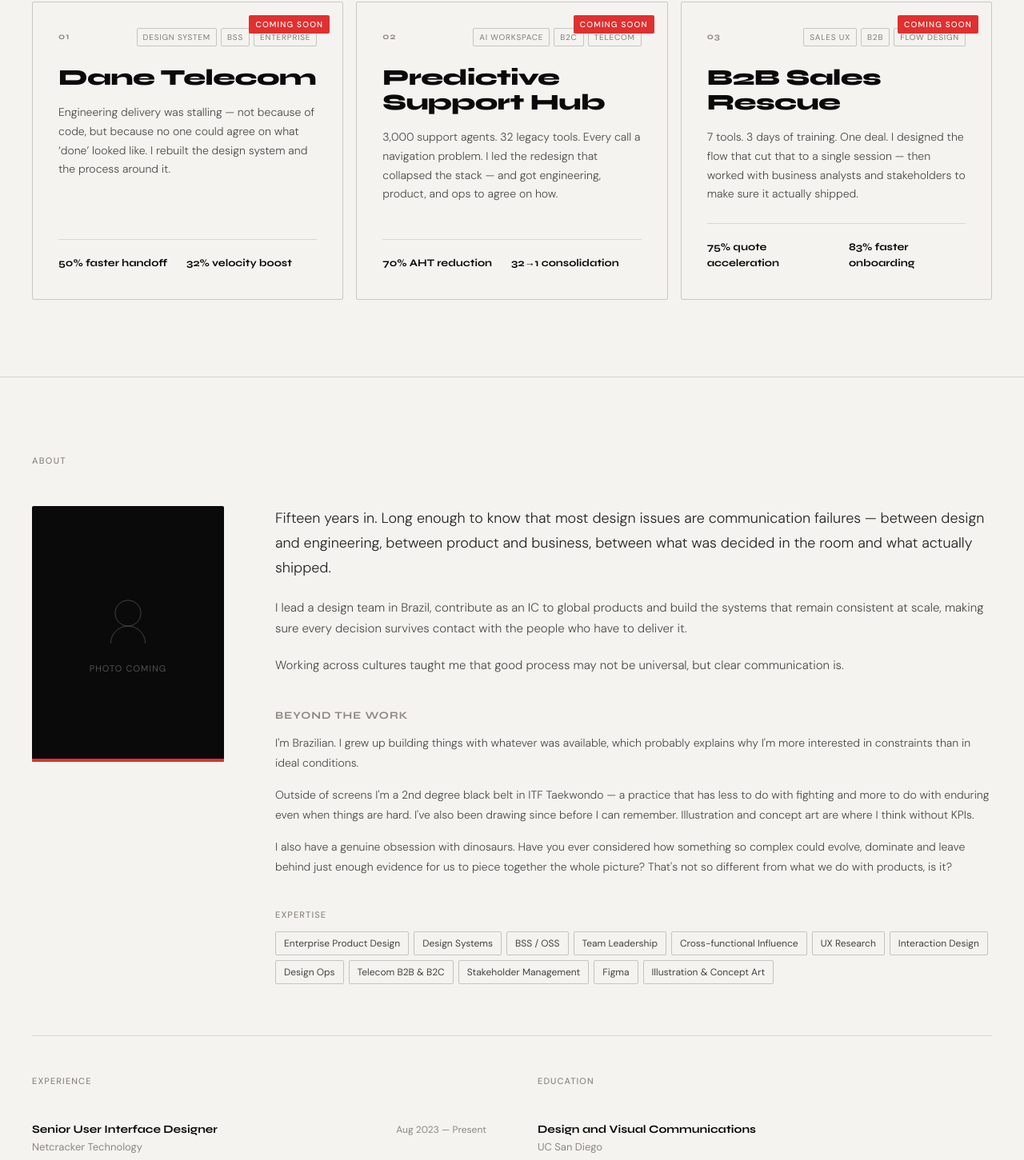
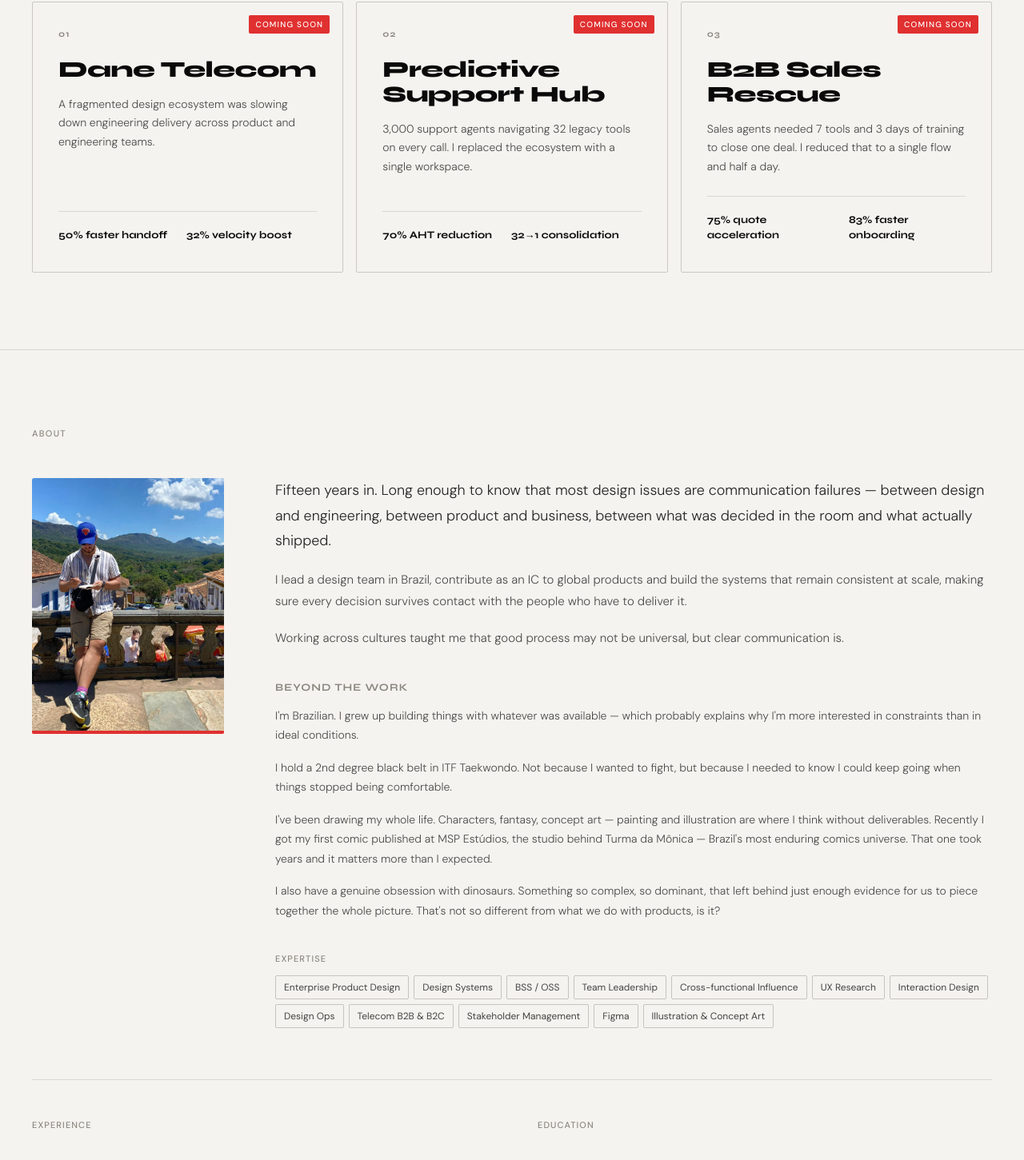
Before and after one commit to cruz-felipe/ux-portfolio, a Next.js app: page / in a window 1280 px wide. Shown: the part 1143-2594 px from the top of the page at 80% size. Built offline with nearby package versions, Linux system fonts and the light colour scheme.

Commit message:
Add files via upload

```diff
--- a/components/About.tsx
+++ b/components/About.tsx
@@ -17,12 +17,7 @@
 ];
 
 const EXPERIENCE = [
-  {
-    role: "Senior User Interface Designer",
-    company: "Netcracker Technology",
-    period: "Aug 2023 — Present",
-    note: "Leading the Brazil design team on global enterprise products. Design system governance, complex workflow design and cross-functional alignment with product and engineering across time zones.",
-  },
+
   {
     role: "UX Mentor",
     company: "CareerFoundry",
@@ -36,10 +31,16 @@
     note: "UX strategy and interaction design for enterprise clients across industries. Design systems, usability evaluations, and alignment between design, product and engineering teams.",
   },
   {
-    role: "Group Leader → UX/UI Designer",
+    role: "Senior UI Designer → Group Leader",
+    company: "Netcracker Technology",
+    period: "Aug 2023 — Present",
+    note: "Joined as Senior UI Designer. Took on Group Leader responsibilities for the Brazil design team — cross-functional alignment, design system governance, and IC work on global OSS/BSS products.",
+  },
+  {
+    role: "UX/UI Designer → Group Leader",
     company: "Netcracker Technology",
     period: "Dec 2018 — Jul 2022",
-    note: "Started as UX/UI Designer, promoted to Group Leader. Full-cycle product design on OSS/BSS telecom platforms.",
+    note: "Started as UX/UI Designer, promoted to Group Leader. Full-cycle product design on OSS/BSS telecom platforms across multiple countries.",
   },
   {
     role: "Freelance Penciler",
@@ -115,30 +116,22 @@
           <div style={{
             width: "100%",
             maxWidth: "300px",
-            aspectRatio: "3/4",
-            background: "var(--ink)",
+            position: "relative",
             borderRadius: "2px",
-            display: "flex",
-            alignItems: "center",
-            justifyContent: "center",
-            flexDirection: "column",
-            gap: "1rem",
-            position: "relative",
             overflow: "hidden",
           }}>
-            <svg width="72" height="72" viewBox="0 0 80 80" fill="none" opacity="0.25">
-              <circle cx="40" cy="30" r="18" stroke="white" strokeWidth="1"/>
-              <path d="M16 72c0-13.255 10.745-24 24-24s24 10.745 24 24" stroke="white" strokeWidth="1"/>
-            </svg>
-            <span style={{
-              fontFamily: "var(--font-body)",
-              fontSize: "11px",
-              letterSpacing: "0.1em",
-              textTransform: "uppercase",
-              color: "rgba(255,255,255,0.3)",
-            }}>
-              Photo coming
-            </span>
+            <img
+              src="/photo.jpg"
+              alt="Felipe Cruz sketching in Tiradentes, Brazil"
+              style={{
+                width: "100%",
+                display: "block",
+                borderRadius: "2px",
+                objectFit: "cover",
+                objectPosition: "center top",
+                aspectRatio: "3/4",
+              }}
+            />
             <div style={{
               position: "absolute",
               bottom: 0,
@@ -212,7 +205,7 @@
             opacity: 0.72,
             marginBottom: "1rem",
           }}>
-            I&apos;m Brazilian. I grew up building things with whatever was available,
+            I&apos;m Brazilian. I grew up building things with whatever was available —
             which probably explains why I&apos;m more interested in constraints than
             in ideal conditions.
           </p>
@@ -225,10 +218,24 @@
             opacity: 0.72,
             marginBottom: "1rem",
           }}>
-            Outside of screens I&apos;m a 2nd degree black belt in ITF Taekwondo — a
-            practice that has less to do with fighting and more to do with enduring even
-            when things are hard. I&apos;ve also been drawing since before I can
-            remember. Illustration and concept art are where I think without KPIs.
+            I hold a 2nd degree black belt in ITF Taekwondo. Not because I wanted to
+            fight, but because I needed to know I could keep going when things stopped
+            being comfortable.
+          </p>
+          <p style={{
+            fontFamily: "var(--font-body)",
+            fontSize: "14px",
+            fontWeight: 300,
+            lineHeight: 1.75,
+            color: "var(--ink)",
+            opacity: 0.72,
+            marginBottom: "1rem",
+          }}>
+            I&apos;ve been drawing my whole life. Characters, fantasy, concept art —
+            painting and illustration are where I think without deliverables. Recently
+            I got my first comic published at MSP Est&uacute;dios, the studio behind
+            Turma da M&ocirc;nica — Brazil&apos;s most enduring comics universe. That
+            one took years and it matters more than I expected.
           </p>
           <p style={{
             fontFamily: "var(--font-body)",
@@ -239,10 +246,10 @@
             opacity: 0.72,
             marginBottom: "2.5rem",
           }}>
-            I also have a genuine obsession with dinosaurs. Have you ever considered how
-            something so complex could evolve, dominate and leave behind just enough
-            evidence for us to piece together the whole picture? That&apos;s not so
-            different from what we do with products, is it?
+            I also have a genuine obsession with dinosaurs. Something so complex, so
+            dominant, that left behind just enough evidence for us to piece together
+            the whole picture. That&apos;s not so different from what we do with
+            products, is it?
           </p>
 
           {/* Skills */}
--- a/components/Work.tsx
+++ b/components/Work.tsx
@@ -6,28 +6,22 @@
     id: "dane-telecom",
     index: "01",
     title: "Dane Telecom",
-    tags: ["Design System", "BSS", "Enterprise"],
-    blurb: "Engineering delivery was stalling — not because of code, but because no one could agree on what \u2018done\u2019 looked like. I rebuilt the design system and the process around it.",
+    blurb: "A fragmented design ecosystem was slowing down engineering delivery across product and engineering teams.",
     metrics: ["50% faster handoff", "32% velocity boost"],
-    status: "coming-soon",
   },
   {
     id: "predictive-support-hub",
     index: "02",
     title: "Predictive Support Hub",
-    tags: ["AI Workspace", "B2C", "Telecom"],
-    blurb: "3,000 support agents. 32 legacy tools. Every call a navigation problem. I led the redesign that collapsed the stack — and got engineering, product, and ops to agree on how.",
+    blurb: "3,000 support agents navigating 32 legacy tools on every call. I replaced the ecosystem with a single workspace.",
     metrics: ["70% AHT reduction", "32\u21921 consolidation"],
-    status: "coming-soon",
   },
   {
     id: "b2b-sales-rescue",
     index: "03",
     title: "B2B Sales Rescue",
-    tags: ["Sales UX", "B2B", "Flow Design"],
-    blurb: "7 tools. 3 days of training. One deal. I designed the flow that cut that to a single session — then worked with business analysts and stakeholders to make sure it actually shipped.",
+    blurb: "Sales agents needed 7 tools and 3 days of training to close one deal. I reduced that to a single flow and half a day.",
     metrics: ["75% quote acceleration", "83% faster onboarding"],
-    status: "coming-soon",
   },
 ];
 
@@ -77,7 +71,6 @@
           position: "absolute",
           top: "1rem",
           right: "1rem",
-          zIndex: 10,
           background: "var(--red)",
           color: "white",
           fontFamily: "var(--font-body)",
@@ -92,8 +85,7 @@
         </div>
 
         <div style={{ padding: "2rem", flex: 1, display: "flex", flexDirection: "column" }}>
-          {/* Index + tags */}
-          <div style={{ display: "flex", alignItems: "center", justifyContent: "space-between", marginBottom: "1.5rem" }}>
+          {/* Index */}
           <span style={{
             fontFamily: "var(--font-display)",
             fontSize: "11px",
@@ -101,27 +93,11 @@
             letterSpacing: "0.1em",
             color: hovered ? "rgba(255,255,255,0.3)" : "var(--muted)",
             transition: "color 0.35s ease",
+            display: "block",
+            marginBottom: "1.25rem",
           }}>
             {project.index}
           </span>
-            <div style={{ display: "flex", gap: "5px", flexWrap: "wrap", justifyContent: "flex-end" }}>
-              {project.tags.map((tag) => (
-                <span key={tag} style={{
-                  fontFamily: "var(--font-body)",
-                  fontSize: "10px",
-                  letterSpacing: "0.08em",
-                  textTransform: "uppercase",
-                  color: hovered ? "rgba(255,255,255,0.5)" : "rgba(10,10,10,0.5)",
-                  border: `1px solid ${hovered ? "rgba(255,255,255,0.2)" : "rgba(10,10,10,0.2)"}`,
-                  borderRadius: "2px",
-                  padding: "3px 7px",
-                  transition: "color 0.35s ease, border-color 0.35s ease",
-                }}>
-                  {tag}
-                </span>
-              ))}
-            </div>
-          </div>
 
           {/* Title */}
           <h2 style={{
@@ -191,7 +167,6 @@
 export default function Work() {
   return (
     <section id="work" style={{ padding: "6rem 2.5rem" }}>
-      {/* Section header — no bottom border/divider */}
       <div style={{
         display: "flex",
         alignItems: "baseline",
@@ -218,7 +193,6 @@
         </span>
       </div>
 
-      {/* Cards grid */}
       <div style={{
         display: "grid",
         gridTemplateColumns: "repeat(3, 1fr)",
```
Lines whose indentation alone changed are shown as unchanged.
